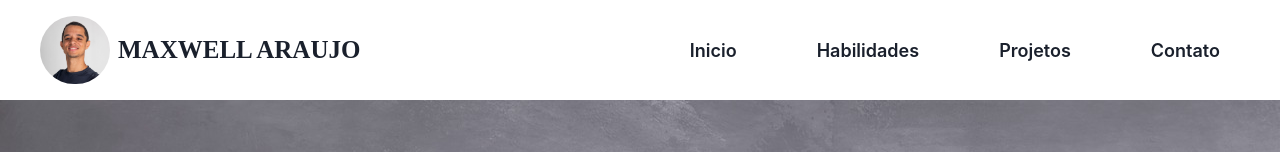
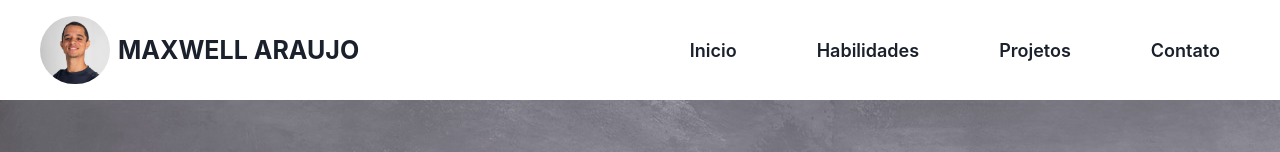
Before and after one commit to maxwellaraujo11/MaxwellAraujoDev, a React (Create React App) app: page / in a window 1280 px wide. Shown: the top 152 px of the page. Built offline with nearby package versions, Linux system fonts and the light colour scheme.

Commit message:
Atualizando detalhes nos textos e foto de perfil

```diff
--- a/src/components/commons/Header/Header.js
+++ b/src/components/commons/Header/Header.js
@@ -23,8 +23,9 @@ function Header() {
         >
 
           <Flex gap={2} align="center" >
-            <Image w={70} borderRadius={50} src="/perfil.jpg"/>
-            <Heading fontSize={{base:"20", xl: "25"}} fontFamily="source sans pro">
+            <Image w={70} borderRadius={50} src="/perfil.jpg"
+            />
+            <Heading fontSize={{base:"20", xl: "25"}}>
               MAXWELL  ARAUJO
             </Heading>
           </Flex>
```
